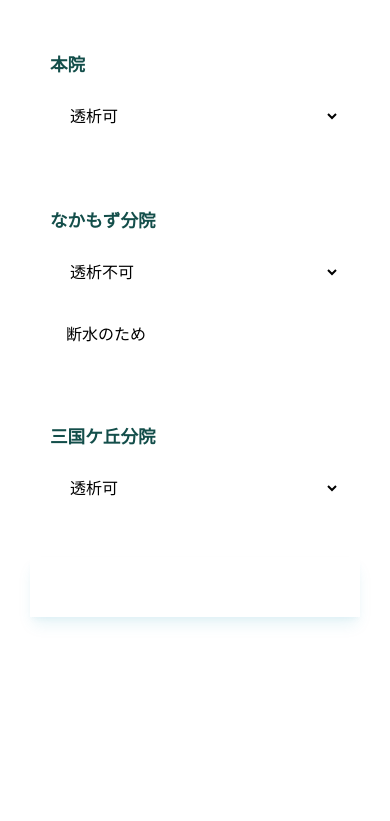
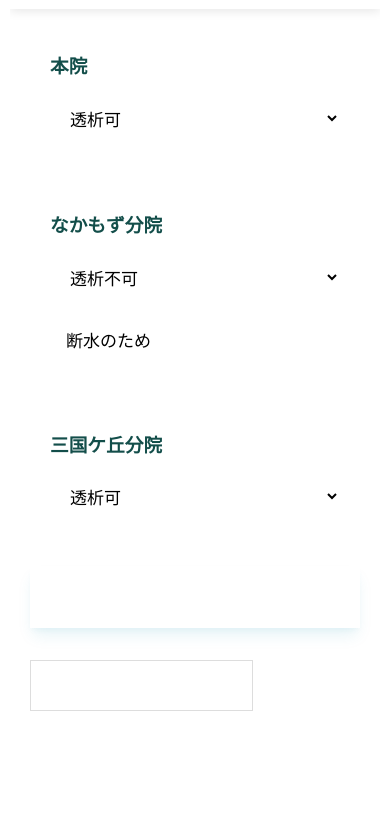
Before and after one commit to iseki1025/LINEportalsite-main, a plain HTML site: page admin.html in a window 390 px wide. Shown: the part 160-981 px from the top of the page. Drawn offline with Linux system fonts and the light colour scheme.

Commit message:
refactor: Add `mobile-layout.css` and `components.css` to several HTML pages for consistent styling and mobile responsiveness.

```diff
--- a/admin.html
+++ b/admin.html
@@ -1,11 +1,14 @@
 <!DOCTYPE html>
 <html lang="ja">
+
 <head>
     <meta charset="UTF-8">
     <meta name="viewport" content="width=device-width, initial-scale=1.0">
     <title>透析状況 更新ツール</title>
     <!-- メインのstyle.cssを使用 -->
     <link rel="stylesheet" href="style.css">
+    <link rel="stylesheet" href="mobile-layout.css">
+    <link rel="stylesheet" href="components.css">
     <!-- Google Fonts -->
     <link rel="preconnect" href="https://fonts.googleapis.com">
     <link rel="preconnect" href="https://fonts.gstatic.com" crossorigin>
@@ -239,6 +242,7 @@
                 opacity: 0;
                 transform: translateY(20px);
             }
+
             to {
                 opacity: 1;
                 transform: translateY(0);
@@ -275,6 +279,7 @@
         }
     </style>
 </head>
+
 <body>
     <div class="admin-container">
         <header class="admin-header">
@@ -398,4 +403,5 @@
         }
     </script>
 </body>
+
 </html>
```
Also changed, not shown: disaster-evacuation.html (+1 -1 lines), disaster-faq.html (+1 -1 lines), disaster-main.html (+2 -0 lines), disaster-safety.html (+2 -0 lines), friend-main.html (+2 -0 lines), index.html (+2 -1 lines), qa-main.html (+1 -0 lines).
